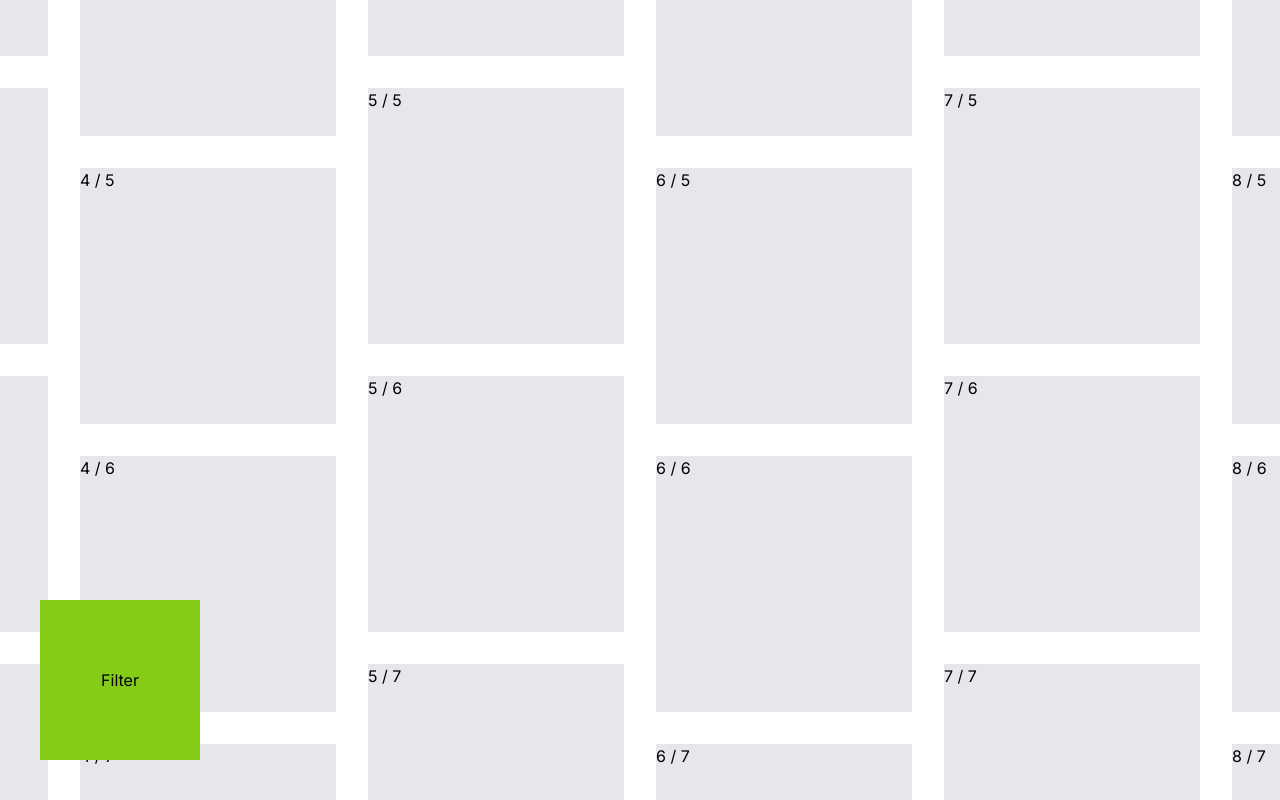
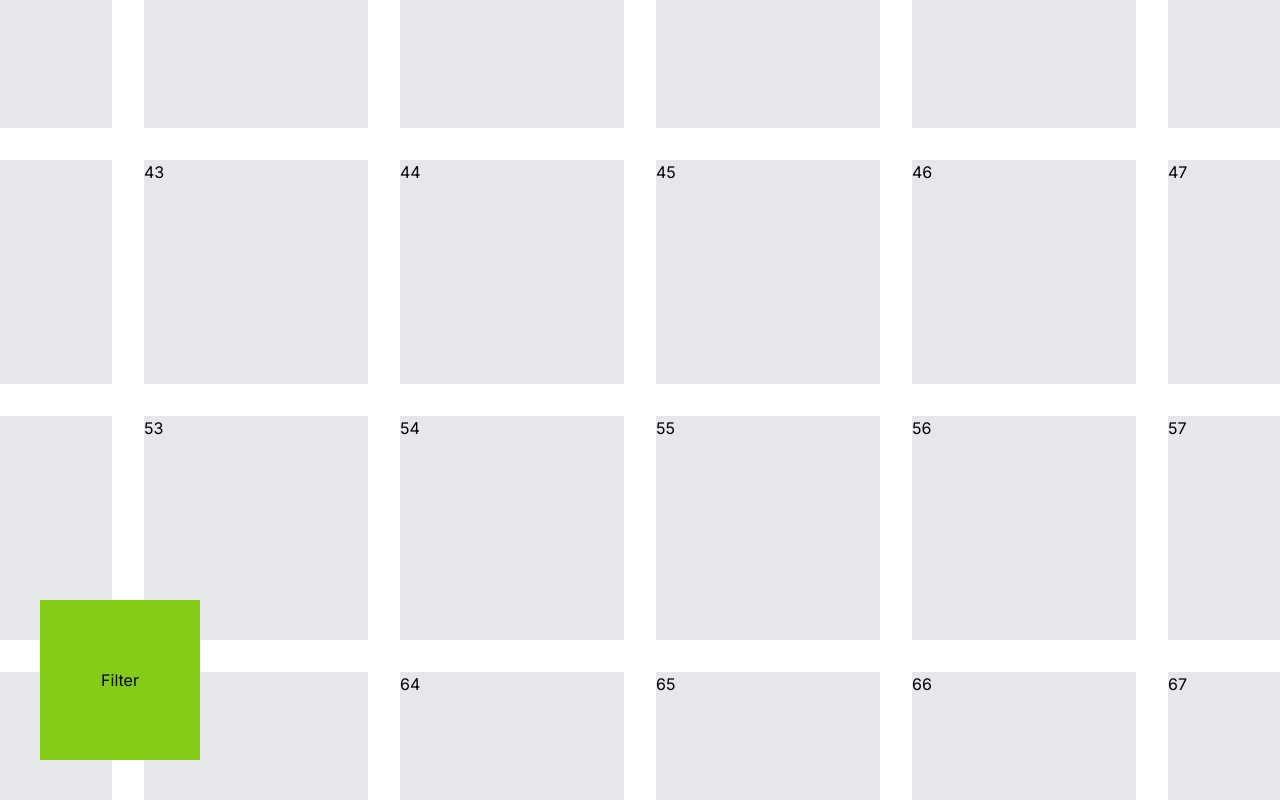
Before and after one commit to why-agency/why-test-app, a Next.js app: page / in a window 1280 px wide. Built offline with nearby package versions, Linux system fonts and the light colour scheme.

Commit message:
grid layout

```diff
--- a/app/Canvas.tsx
+++ b/app/Canvas.tsx
@@ -46,25 +46,28 @@ export default function Canvas(props: CanvasProps) {
         return { x: -distanceX, y: -distanceY };
     }
 
-    function recenter() {
-        animationControls.set({
-            x: 0,
-            y: 0,
-        });
-    }
-
     function handleContentChange() {
         setGridSmall((x) => !x);
         setTimeout(() => {
+            console.log("remeasure");
             manualRemeasure();
             setForceCenter(true);
         });
     }
 
     function onResetEnd() {
+        console.log("reset end");
         setKey((x) => x + 1);
         setForceCenter(false);
     }
+
+    // useEffect(() => {
+    //     if (!forceCenter) {
+    //         return;
+    //     }
+    //     setKey((x) => x + 1);
+    //     setForceCenter(false);
+    // }, [forceCenter]);
 
     return (
         <motion.div className={cn("h-screen overflow-hidden", { invisible: !distanceX || !distanceY })}>
@@ -73,7 +76,7 @@ export default function Canvas(props: CanvasProps) {
                     key={`${key}`}
                     drag
                     dragConstraints={getDragConstraints()}
-                    className={cn({ "!translate-x-0 !translate-y-0 transition-all": forceCenter })}
+                    className={cn({ "!translate-x-0 !translate-y-0 transition-transform": forceCenter })}
                     onTransitionEnd={() => onResetEnd()}
                 >
                     <div
--- a/app/Grid.tsx
+++ b/app/Grid.tsx
@@ -1,31 +1,36 @@
-import { useState } from "react";
+"use client";
+
 import { cn } from "./lib/utils";
+import { motion } from "framer-motion";
 
 export interface GridProps {
     small: boolean;
 }
 
+const dataFull: { id: number }[] = [...Array(100)].map((_, index) => {
+    return {
+        id: index,
+    };
+});
+
+const dataFiltered = dataFull.filter((x) => x.id % 2 === 0);
+
 export default function Grid(props: GridProps) {
-    const numCols = props.small ? 6 : 12;
-    const numRows = props.small ? 6 : 12;
+    const data = props.small ? dataFiltered : dataFull;
+    const numCols = Math.ceil(Math.sqrt(data.length));
+    const numRows = numCols;
 
     return (
-        <div className="flex gap-8 p-16">
-            {[...Array(numCols)].map((_, index) => (
+        <div
+            className="grid gap-8 p-16"
+            style={{ gridTemplateRows: `repeat(${numRows}, auto)`, gridTemplateColumns: `repeat(${numCols}, auto)` }}
+        >
+            {data.map((item) => (
                 <div
-                    key={index}
-                    className={cn("flex shrink-0 flex-col gap-8", { "pt-20": index % 2 === 0 })}
+                    key={item.id}
+                    className="size-56 bg-gray-200"
                 >
-                    {[...Array(numRows)].map((_, rowIndex) => (
-                        <div
-                            key={rowIndex}
-                            className="size-64 shrink-0 bg-gray-200"
-                        >
-                            <span className="cursor-pointer">
-                                {index} / {rowIndex}
-                            </span>
-                        </div>
-                    ))}
+                    {item.id}
                 </div>
             ))}
         </div>
```
